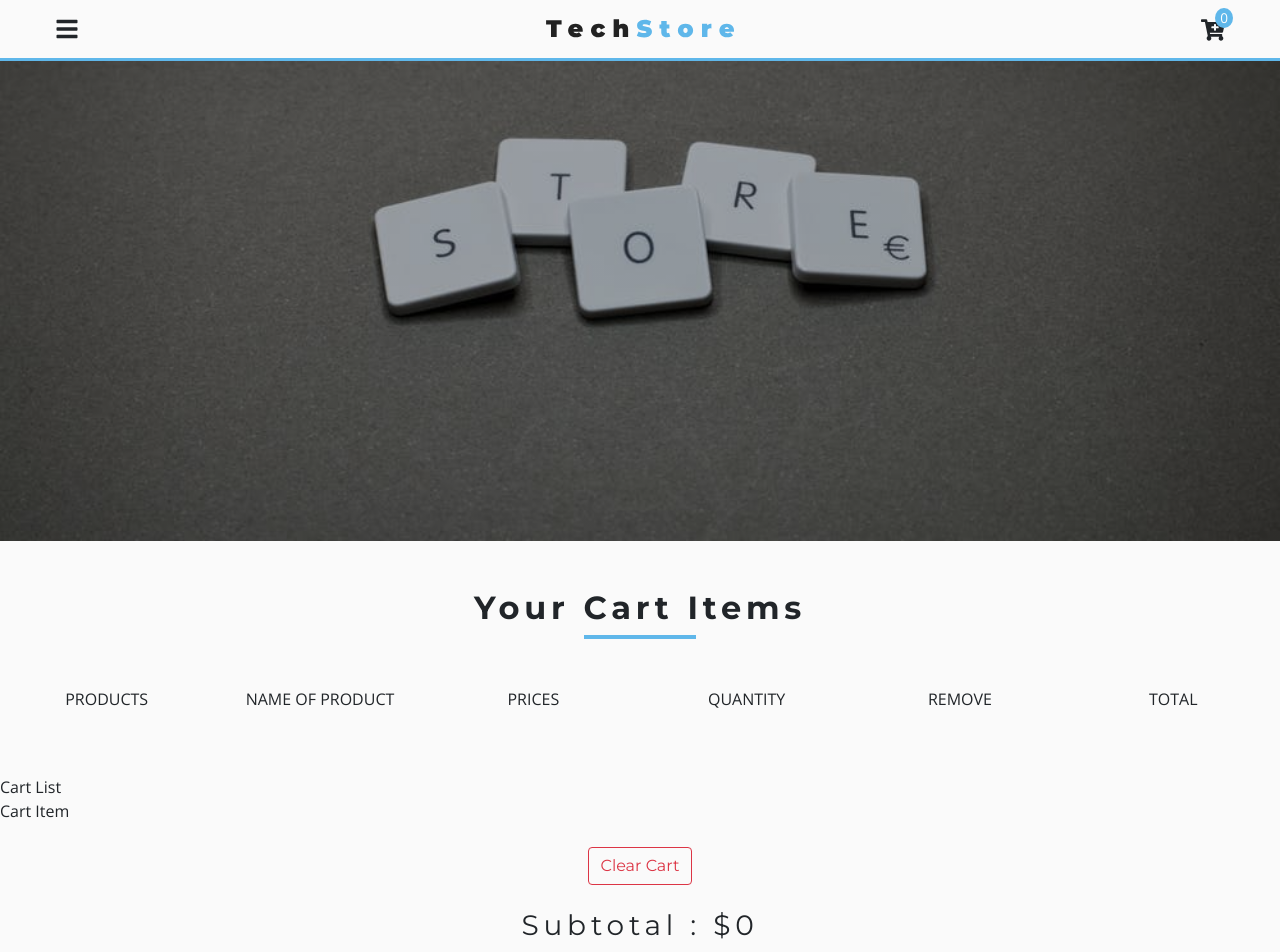
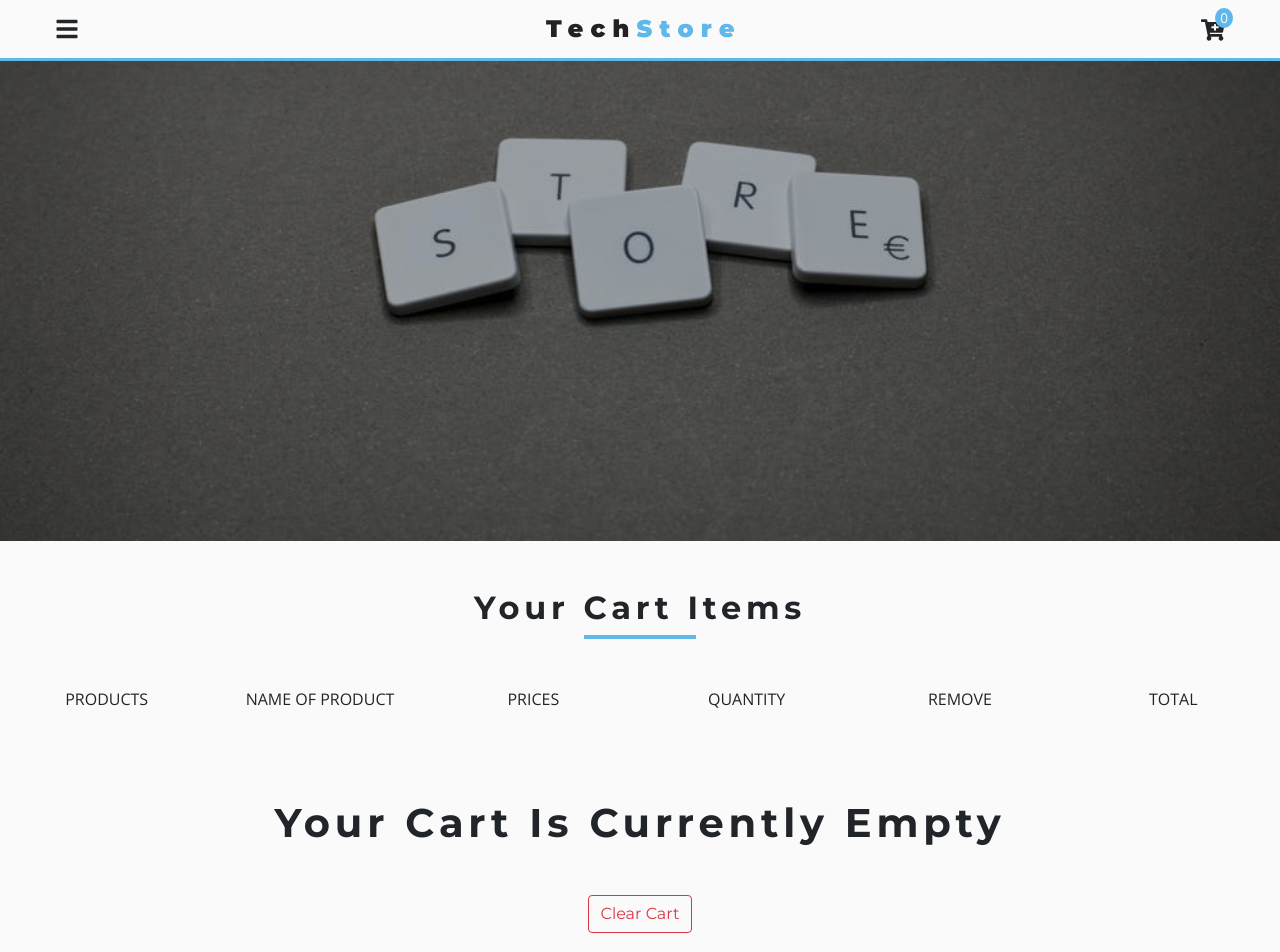
Before and after one commit to jn-html/Techi-store, a React (Create React App) app: page /cart in a window 1280 px wide. Shown: the top 952 px of the page. Built offline with nearby package versions, Linux system fonts and the light colour scheme.

Commit message:
CartList Component

```diff
--- a/src/components/CartPage/CartList.js
+++ b/src/components/CartPage/CartList.js
@@ -1,11 +1,46 @@
 import React from 'react';
 import CartItem from './CartItem';
+import { ProductConsumer } from '../../context';
+
 
 export default function CartList() {
    return (
-      <div>
-         Cart List
-         <CartItem />
+      <div className="container-fluid">
+         {/* row */}
+         <div className="row">
+            <div className="col">
+               <ProductConsumer>
+                  {value => {
+                     const { cart, increment, decrement, removeItem } = value;
+                     if(cart.length === 0) {
+                        return (
+                           <h1 className="text-title text-center my-4">
+                              Your cart is currently empty
+                           </h1>
+                        );
+                     }
+                     return (
+                        <>
+                           {cart.map(item => (
+                              <CartItem
+                                 key={item.id}
+                                 CartItem={item}
+                                 increment={increment}
+                                 decrement={decrement}
+                                 removeItem={removeItem}
+                              >
+
+                           </CartItem>))}
+                        </>
+                     )
+                  }
+
+                  }
+               </ProductConsumer>
+            </div>
+         </div>
+         {/* Cart List
+         <CartItem /> */}
       </div>
    );
 }
```
